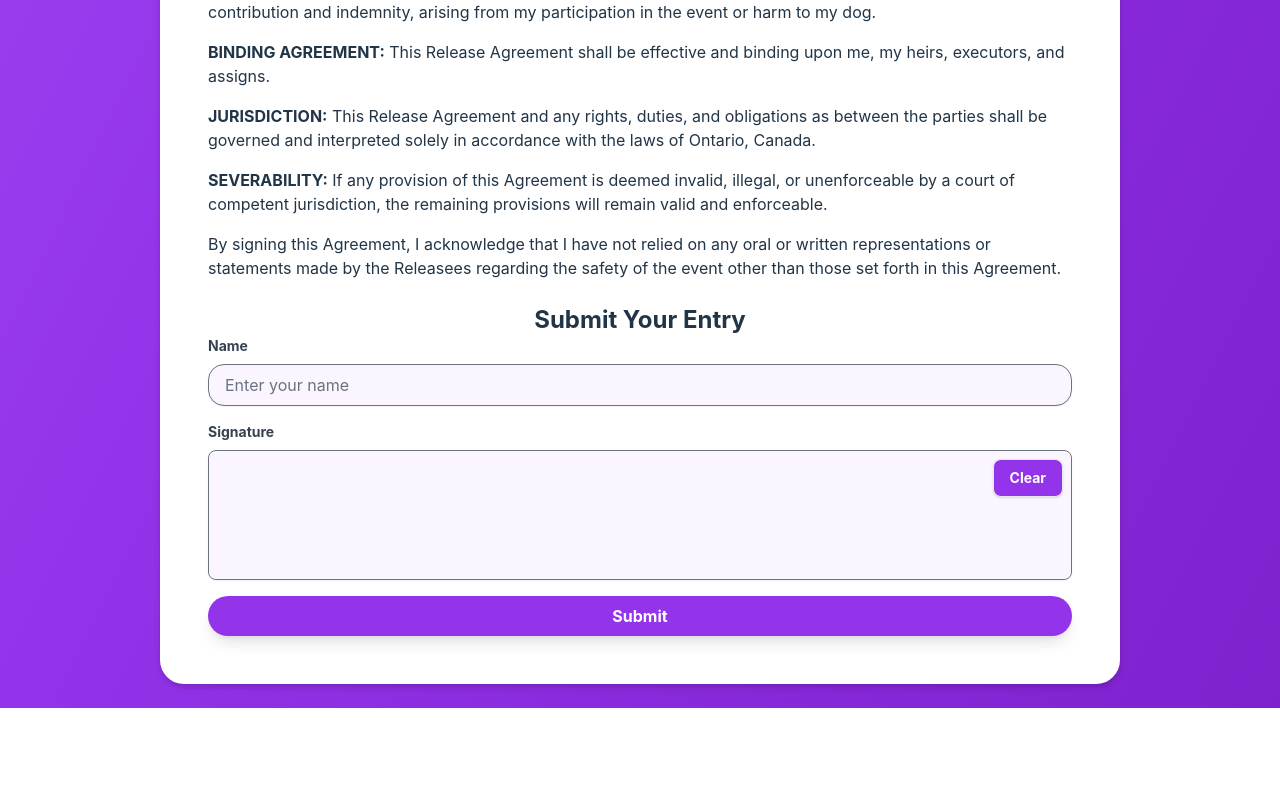
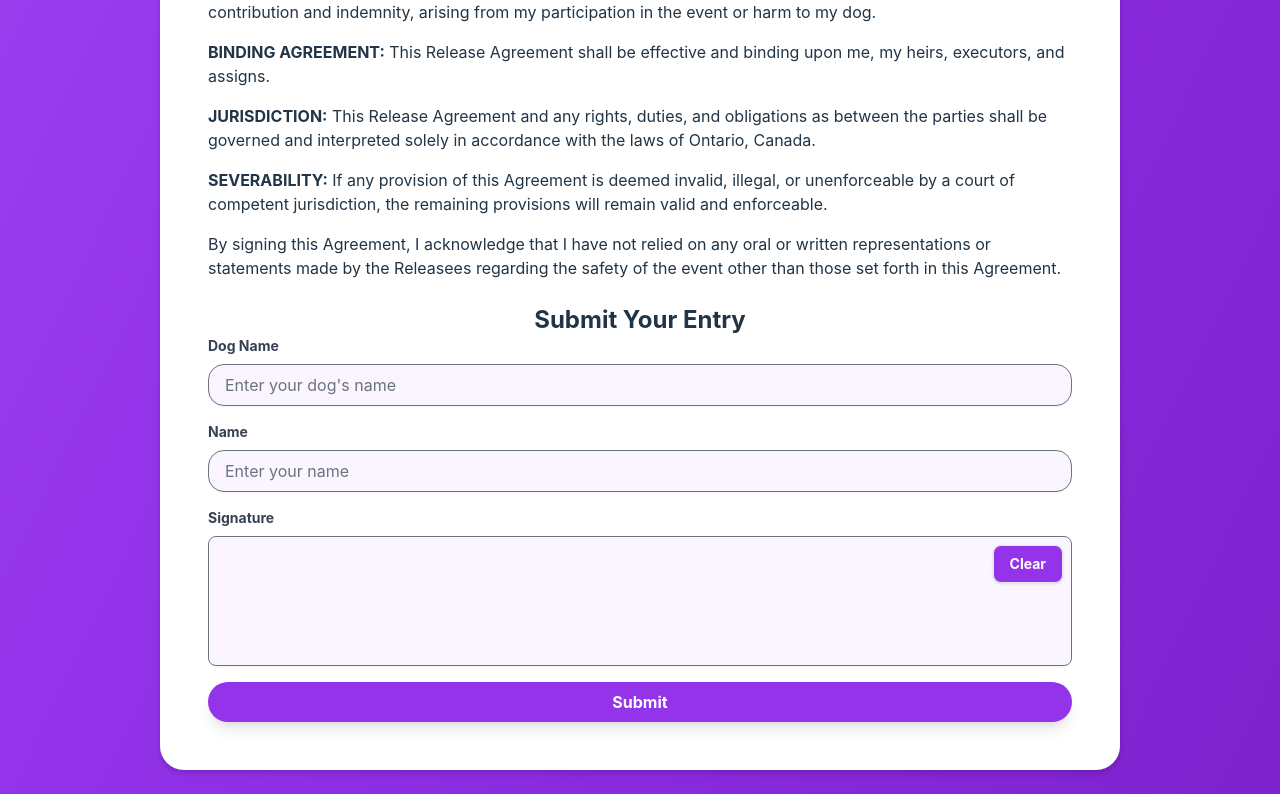
Before and after one commit to katia-aa/mutts-waver-form-with-raffle, a React (Vite) app: page / in a window 1280 px wide. Shown: the part 1860-2654 px from the top of the page. Before the commit the page ends 2568 px from the top, so only its background shows below. Built offline with nearby package versions, Linux system fonts and the light colour scheme.

Commit message:
Add dog name field

```diff
--- a/src/App.tsx
+++ b/src/App.tsx
@@ -9,6 +9,7 @@ const App = () => {
   const [getSignatureData, setSignature] = useState<(() => string) | null>(
     null
   ); // Store the function to get signature data
+  const [dogName, setDogName] = useState(""); // State for dog name
 
   const handleSubmit = async (e: { preventDefault: () => void }) => {
     e.preventDefault();
@@ -24,7 +25,7 @@ const App = () => {
     try {
       const { error } = await supabase
         .from("waver_entries") // Ensure this matches your actual table name
-        .insert([{ name, signature }]);
+        .insert([{ name, signature, dog_name: dogName }]); // Insert the form data
       if (error) {
         throw error;
       }
@@ -50,6 +51,23 @@ const App = () => {
           </h1>
           <div className="mb-4">
             <label
+              htmlFor="dogName"
+              className="block text-sm font-bold text-gray-700 pb-2"
+            >
+              Dog Name
+            </label>
+            <input
+              type="text"
+              id="dogName"
+              value={dogName}
+              onChange={(e) => setDogName(e.target.value)}
+              required
+              className="block w-full px-4 py-2 bg-purple-50 rounded-xl shadow-sm focus:ring-purple-300"
+              placeholder="Enter your dog's name"
+            />
+          </div>
+          <div className="mb-4">
+            <label
               htmlFor="name"
               className="block text-sm font-bold text-gray-700 pb-2"
             >
@@ -65,6 +83,7 @@ const App = () => {
               placeholder="Enter your name"
             />
           </div>
+
           <div className="mb-4">
             <label
               htmlFor="signature"
```
